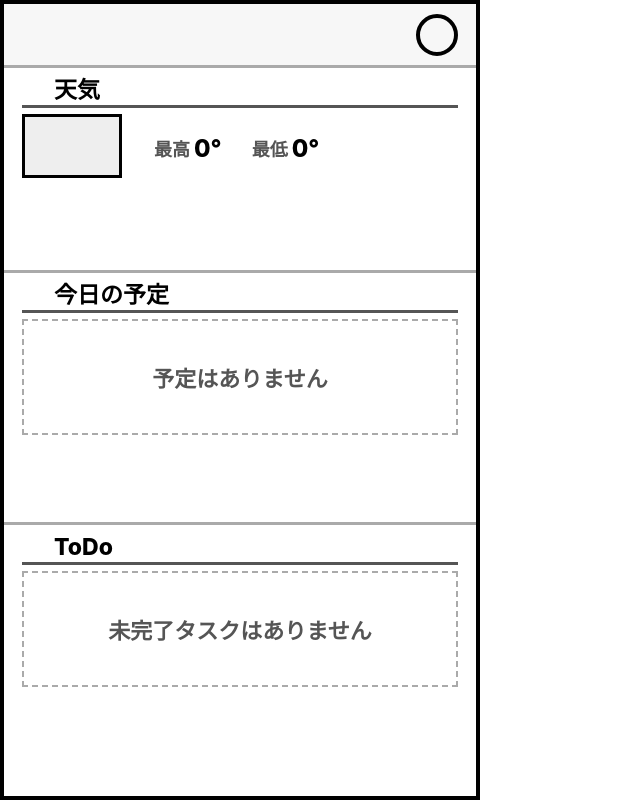
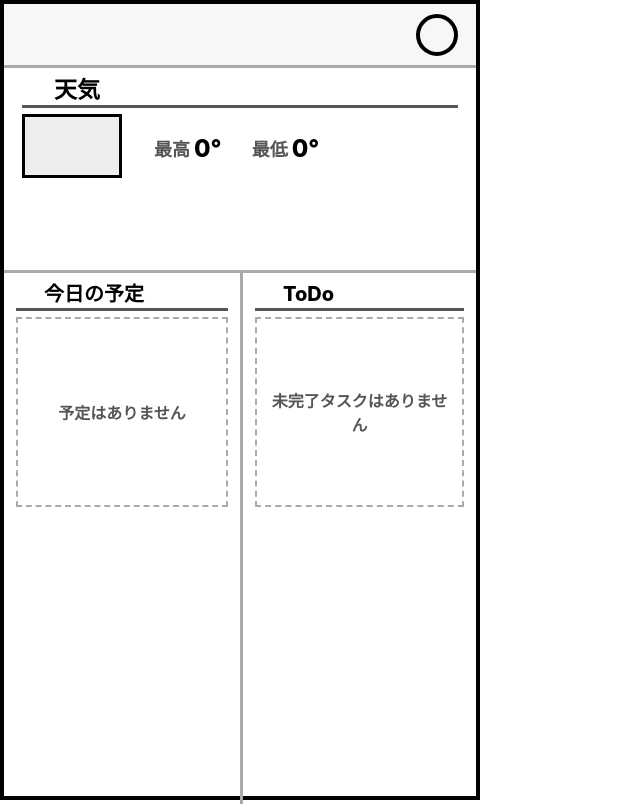
Before and after one commit to unknown-22/inkcross_dash, a Python web app: template templates/dashboard.html in a window 1280 px wide. Shown: the whole page, without its empty margins (0-640 px from the left). Run offline with Jinja, Linux system fonts and the light colour scheme; the template is opened without the code that fills it, so the values that code supplies are empty.

Commit message:
feat: ダッシュボードのレイアウトを改善し、下部に予定とToDoセクションを追加

```diff
--- a/templates/dashboard.html
+++ b/templates/dashboard.html
@@ -21,7 +21,7 @@
 
     .dashboard {
       display: grid;
-      grid-template-rows: 64px 205px 252px 279px;
+      grid-template-rows: 64px 205px 531px;
       width: 480px;
       height: 800px;
       border: 4px solid #000;
@@ -35,6 +35,22 @@
 
     section:last-child {
       border-bottom: 0;
+    }
+
+    .lower-sections {
+      display: grid;
+      grid-template-columns: 1fr 1fr;
+      min-height: 0;
+    }
+
+    .lower-sections section {
+      min-width: 0;
+      padding: 10px 12px;
+      border-bottom: 0;
+    }
+
+    .lower-sections section + section {
+      border-left: 3px solid #aaa;
     }
 
     .header {
@@ -240,9 +256,7 @@
 
     .title {
       min-width: 0;
-      overflow: hidden;
-      text-overflow: ellipsis;
-      white-space: nowrap;
+      overflow-wrap: anywhere;
       font-weight: 700;
     }
 
@@ -272,6 +286,50 @@
 
     .todo.due-today .due {
       color: #000;
+    }
+
+    .lower-sections .section-title {
+      gap: 6px;
+      font-size: 20px;
+    }
+
+    .lower-sections .heading-icon {
+      width: 22px;
+      height: 22px;
+    }
+
+    .lower-sections .list {
+      gap: 8px;
+    }
+
+    .lower-sections .event,
+    .lower-sections .todo {
+      grid-template-columns: 58px 1fr;
+      gap: 6px;
+      min-height: 32px;
+      font-size: 16px;
+    }
+
+    .lower-sections .time,
+    .lower-sections .due {
+      gap: 3px;
+      font-size: 14px;
+    }
+
+    .lower-sections .meta-icon {
+      width: 14px;
+      height: 14px;
+    }
+
+    .lower-sections .location {
+      font-size: 13px;
+    }
+
+    .lower-sections .empty {
+      height: 190px;
+      padding: 8px;
+      font-size: 16px;
+      text-align: center;
     }
   </style>
 </head>
@@ -325,6 +383,7 @@
       </div>
     </section>
 
+    <div class="lower-sections">
       <section>
         <h2 class="section-title">
           <span class="svg-icon heading-icon" aria-hidden="true">{{ icons["heading-schedule"] }}</span>
@@ -378,6 +437,7 @@
           <div class="empty">未完了タスクはありません</div>
         {% endif %}
       </section>
+    </div>
   </main>
 </body>
 </html>
```
Also changed, not shown: SPEC.md (+5 -10 lines), image.png. Lines whose indentation alone changed are shown as unchanged.
